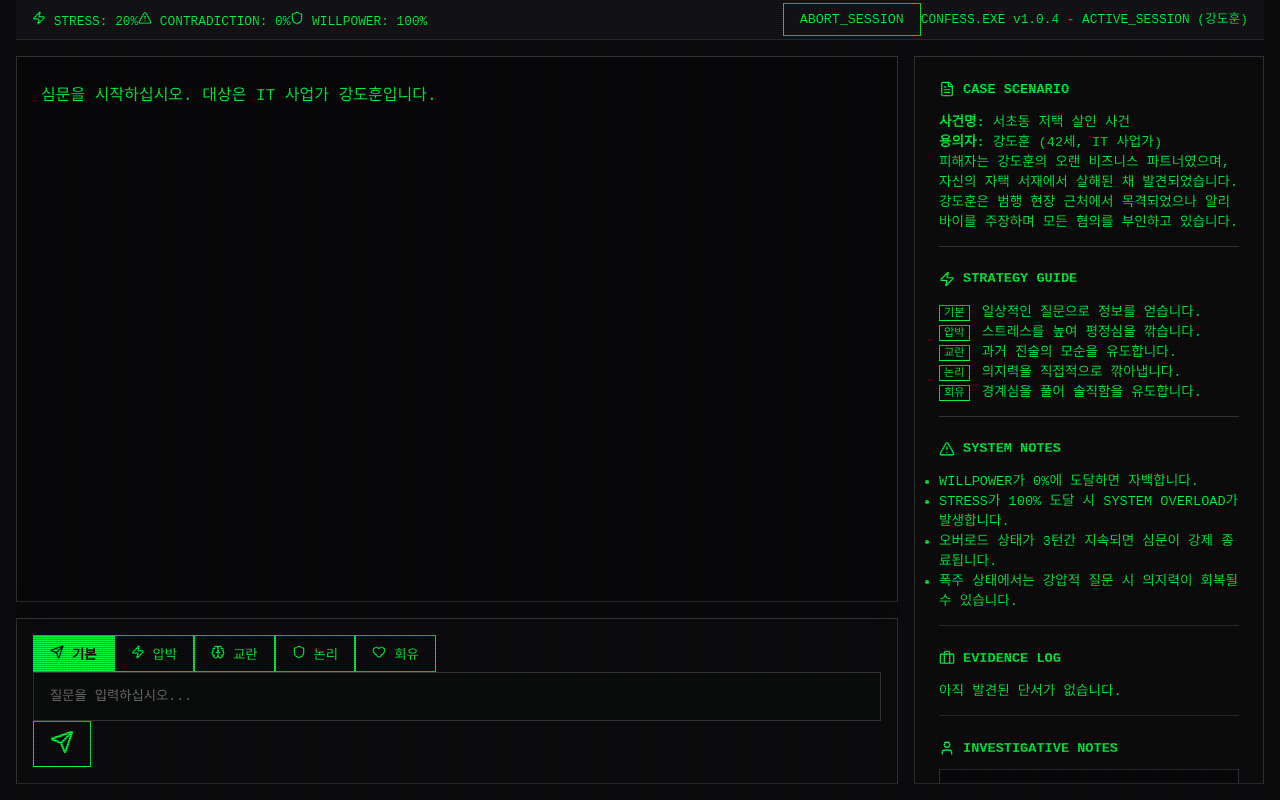
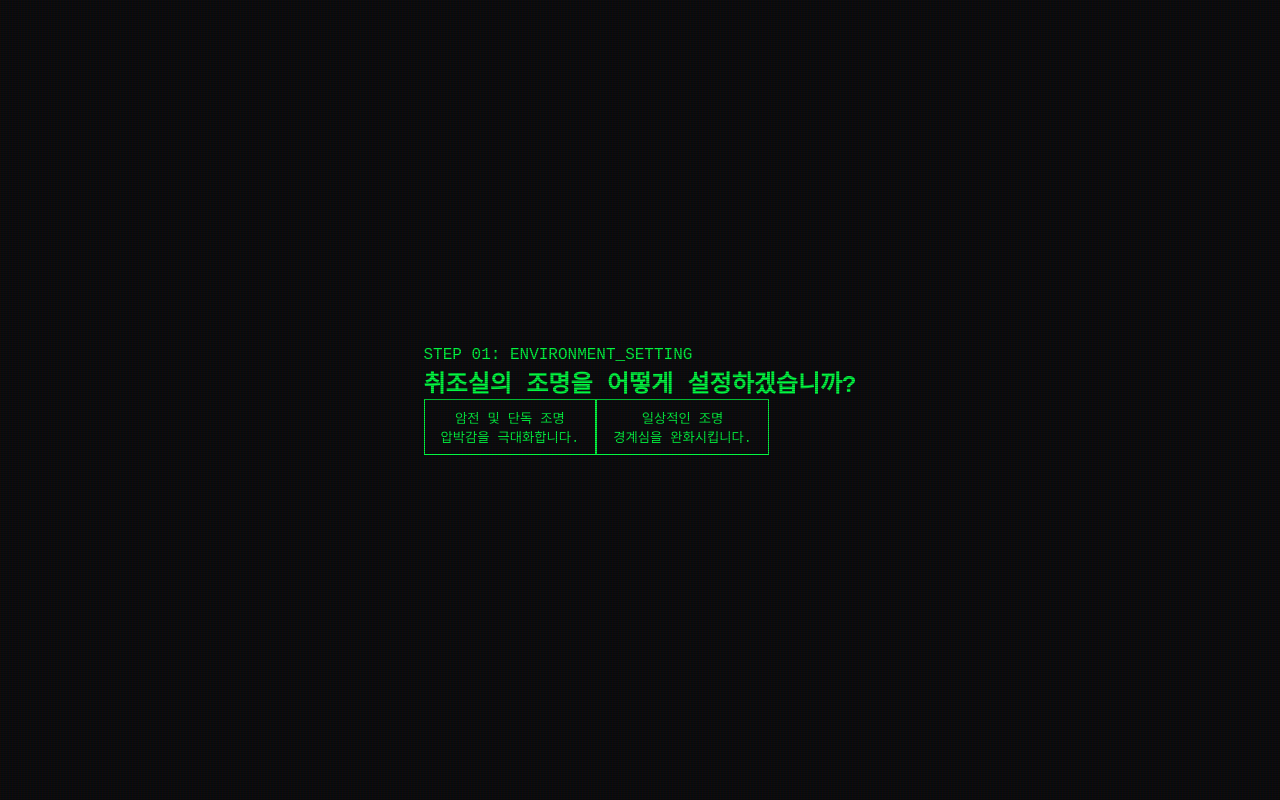
Before and after one commit to jayun1218/Confess.exe, a Next.js app: page / in a window 1280 px wide. Both pictures are taken after a click on the element 176 px from the left and 345 px from the top of the page. Built offline with nearby package versions, Linux system fonts and the light colour scheme.

Commit message:
feat: 사전 심문 설정 단계를 추가 & 관련 UI 및 스타일을 구현

```diff
--- a/src/app/globals.css
+++ b/src/app/globals.css
@@ -558,3 +558,24 @@ input:focus {
   font-weight: bold;
   animation: pulse 1s infinite;
 }
+
+/* 사전질문 컨테이너 중앙 정렬 */
+.setup-container {
+  display: flex;
+  justify-content: center;
+  align-items: center;
+  width: 100vw;
+  height: 100vh;
+  background-color: var(--bg-color);
+  position: fixed;
+  top: 0;
+  left: 0;
+  z-index: 50;
+}
+
+/* 심문자 메시지 스타일 (Cyan) */
+.investigator-msg {
+  border: none !important;
+  color: #00ffff !important;
+  background: rgba(0, 255, 255, 0.05);
+}
--- a/src/app/page.tsx
+++ b/src/app/page.tsx
@@ -8,6 +8,8 @@ import { Shield, Brain, Zap, Heart, AlertTriangle, Send, User, Briefcase, FileTe
 export default function Home() {
     const [selectedScenario, setSelectedScenario] = useState<Scenario | null>(null);
     const [hoveredScenarioId, setHoveredScenarioId] = useState<string | null>(null);
+    const [setupStep, setSetupStep] = useState<number>(0); // 0: 선택전, 1~3: 준비단계
+    const [tempStress, setTempStress] = useState<number>(0); // 준비단계에서 누적되는 스트레스
     const [messages, setMessages] = useState<ChatMessage[]>([]);
     const [input, setInput] = useState('');
     const [isLoading, setIsLoading] = useState(false);
@@ -32,11 +34,56 @@ export default function Home() {
 
     const handleSelectScenario = (scenario: Scenario) => {
         setSelectedScenario(scenario);
-        setCurrentState(scenario.initialStatus);
+        setSetupStep(1);
+        setTempStress(0);
         setMessages([]);
         setClues([]);
         setNotes('');
     };
+
+    const handleSetupChoice = (stressBonus: number) => {
+        const nextStress = tempStress + stressBonus;
+        if (setupStep < 3) {
+            setTempStress(nextStress);
+            setSetupStep(prev => prev + 1);
+        } else {
+            if (selectedScenario) {
+                const finalStatus = {
+                    ...selectedScenario.initialStatus,
+                    stress: nextStress
+                };
+                setCurrentState(finalStatus);
+                setSetupStep(0);
+            }
+        }
+    };
+
+    const setupSteps = [
+        {
+            title: "STEP 01: ENVIRONMENT_SETTING",
+            question: "취조실의 조명을 어떻게 설정하겠습니까?",
+            options: [
+                { label: "암전 및 단독 조명", desc: "압박감을 극대화합니다.", stress: 10 },
+                { label: "일상적인 조명", desc: "경계심을 완화시킵니다.", stress: 0 }
+            ]
+        },
+        {
+            title: "STEP 02: EVIDENCE_EXPOSURE",
+            question: "책상 위에 무엇을 배치하겠습니까?",
+            options: [
+                { label: "결정적 증거물 배치", desc: "범행 도구를 미리 보여줍니다.", stress: 10 },
+                { label: "빈 책상 유지", desc: "심리적 허점을 노립니다.", stress: 0 }
+            ]
+        },
+        {
+            title: "STEP 03: INITIAL_APPROACH",
+            question: "용의자에게 처음 건넬 첫마디는?",
+            options: [
+                { label: "고압적인 호통", desc: "기선을 제압합니다.", stress: 10 },
+                { label: "부드러운 티타임", desc: "협조를 유도합니다.", stress: 0 }
+            ]
+        }
+    ];
 
     const handleSend = async () => {
         if (!input.trim() || isLoading || !selectedScenario) return;
@@ -158,6 +205,33 @@ export default function Home() {
         );
     }
 
+    if (setupStep > 0) {
+        const currentSetup = setupSteps[setupStep - 1];
+        return (
+            <div className="setup-container">
+                <div className="w-full max-w-2xl px-4">
+                    <div className="mb-8 text-center bg-[#00ff41]/5 p-2 border border-[#00ff41]/20">
+                        <span className="text-[#00ff41] text-xs font-black tracking-[0.5em]">{currentSetup.title}</span>
+                    </div>
+                    <h2 className="text-2xl text-center mb-12 text-white font-bold">{currentSetup.question}</h2>
+                    <div className="grid grid-cols-1 gap-6">
+                        {currentSetup.options.map((opt: any, idx: number) => (
+                            <button
+                                key={idx}
+                                onClick={() => handleSetupChoice(opt.stress)}
+                                className="setup-option-card group border border-[#333] p-8 text-center hover:border-[#00ff41] transition-all duration-300 relative overflow-hidden"
+                            >
+                                <div className="text-[#00ff41] font-black tracking-[0.3em] text-xl mb-3 uppercase">{opt.label}</div>
+                                <p className="text-sm text-[#888] font-light italic">{opt.desc}</p>
+                                <div className="absolute top-0 right-0 w-0 h-full bg-[#00ff41]/5 group-hover:w-full transition-all duration-500 -z-10"></div>
+                            </button>
+                        ))}
+                    </div>
+                </div>
+            </div>
+        );
+    }
+
     return (
         <main className={`container ${currentState.stress >= 100 ? 'main-glitch' : ''}`}>
             {/* 전체 화면 오버레이 레이어 */}
@@ -186,7 +260,11 @@ export default function Home() {
                 </div>
                 <div className="flex gap-4 items-center">
                     <button
-                        onClick={() => setSelectedScenario(null)}
+                        onClick={() => {
+                            setSelectedScenario(null);
+                            setSetupStep(0);
+                            setTempStress(0);
+                        }}
                         className="text-[10px] py-0 px-2 border-[#555] text-[#888] hover:border-[#00ff41] hover:text-[#00ff41]"
                     >
                         ABORT_SESSION
@@ -206,7 +284,7 @@ export default function Home() {
                         )}
                         {messages.map((m, i) => (
                             <div key={i} className={`mb-4 flex ${m.role === 'user' ? 'justify-end' : 'justify-start'}`}>
-                                <div className={`max-w-[80%] p-3 border ${m.role === 'user' ? 'border-[#00ff41] text-[#00ff41]' : 'border-[#666] text-white bg-[#111]'
+                                <div className={`max-w-[80%] p-3 border ${m.role === 'user' ? 'investigator-msg' : 'border-[#666] text-white bg-[#111]'
                                     } ${m.role === 'system' ? 'border-red-500 text-red-500 w-full text-center' : ''}`}>
                                     <div className="text-[10px] uppercase opacity-50 mb-1">{m.role === 'user' ? 'Investigator' : 'Suspect'}</div>
                                     <div className="whitespace-pre-wrap">
```
Also changed, not shown: 1 other file (tests, documents, lock files or other folders).
